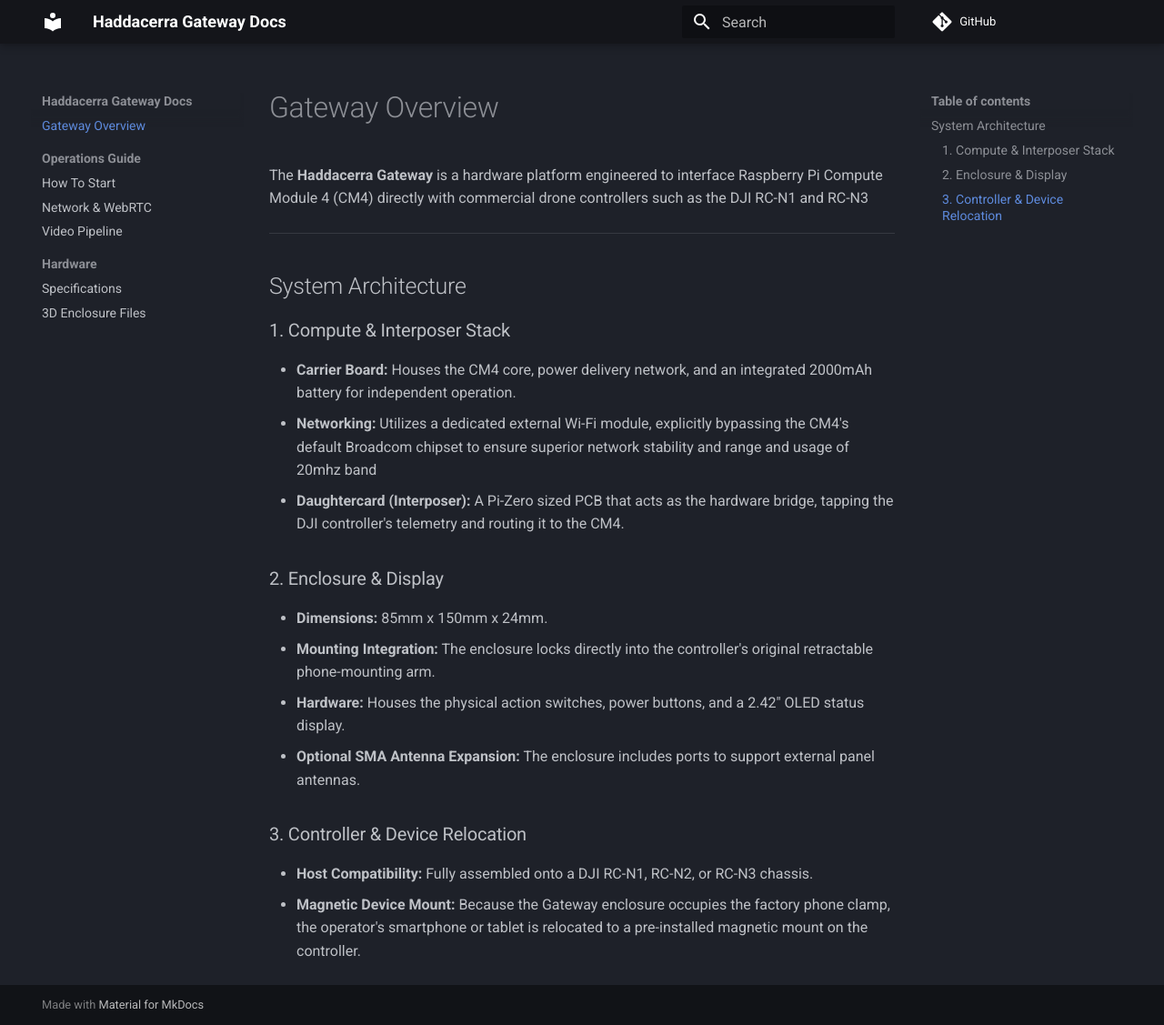
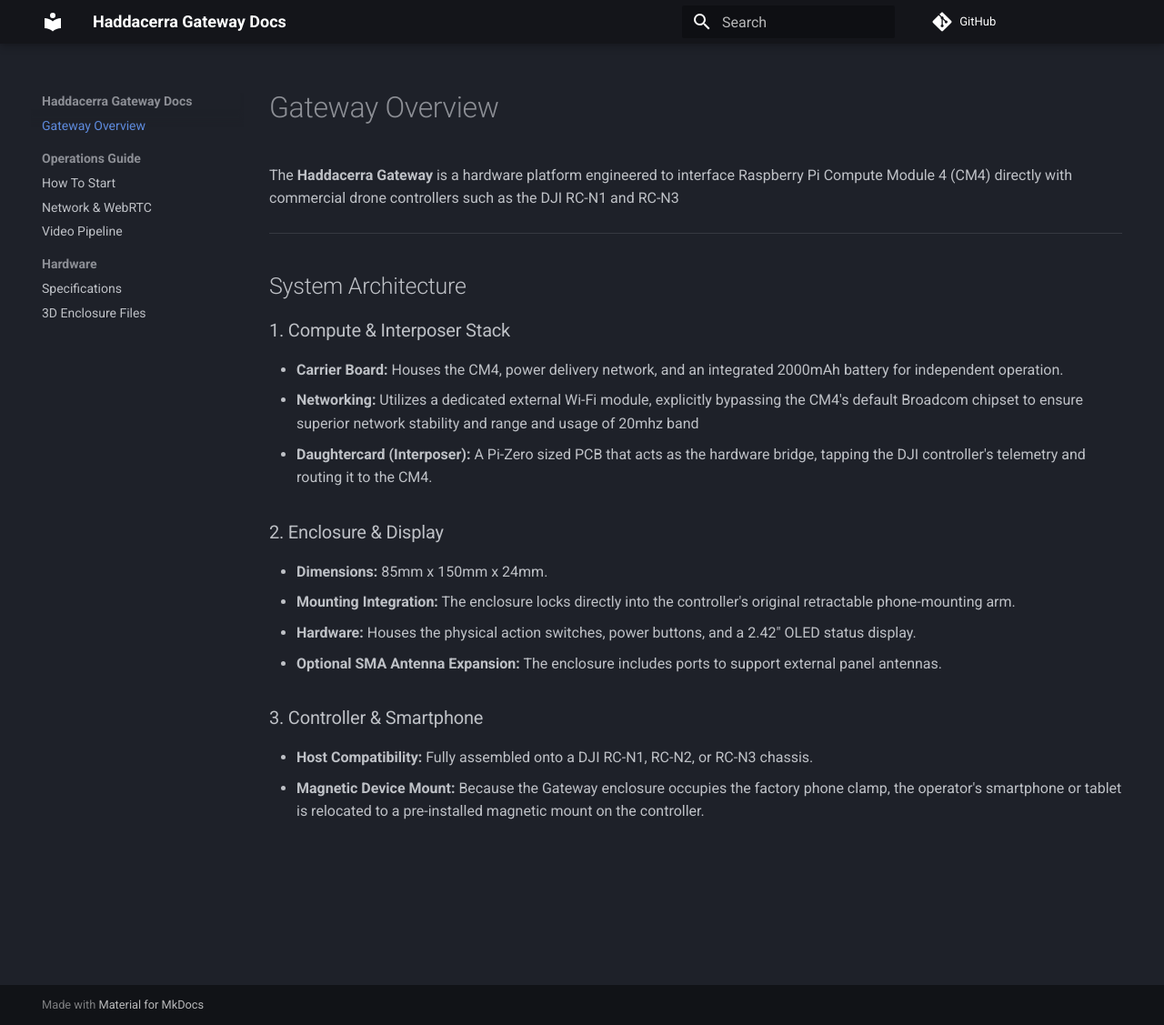
Before and after one commit to Haddacerra/docs, an MkDocs documentation site: the page built from docs/index.md, in a window 1280 px wide and 1127 px high. Shown: the whole window at 91% size. Built offline with MkDocs 1.6.1 and Material for MkDocs 9.7.7, drawn with Linux system fonts in a browser that asks for light colours; comment, search, counter and statistics services are not loaded.

Commit message:
table fixes and text fixes

```diff
--- a/docs/index.md
+++ b/docs/index.md
@@ -5,7 +5,7 @@
 ## System Architecture
 
 ### 1. Compute & Interposer Stack
-* **Carrier Board:** Houses the CM4 core, power delivery network, and an integrated 2000mAh battery for independent operation.
+* **Carrier Board:** Houses the CM4, power delivery network, and an integrated 2000mAh battery for independent operation.
 * **Networking:** Utilizes a dedicated external Wi-Fi module, explicitly bypassing the CM4's default Broadcom chipset to ensure superior network stability and range and usage of 20mhz band
 * **Daughtercard (Interposer):** A Pi-Zero sized PCB that acts as the hardware bridge, tapping the DJI controller's telemetry and routing it to the CM4.
 
@@ -15,6 +15,6 @@
 * **Hardware:** Houses the physical action switches, power buttons, and a 2.42" OLED status display.
 * **Optional SMA Antenna Expansion:** The enclosure includes ports to support external panel antennas.
 
-### 3. Controller & Device Relocation
+### 3. Controller & Smartphone
 * **Host Compatibility:** Fully assembled onto a DJI RC-N1, RC-N2, or RC-N3 chassis.
 * **Magnetic Device Mount:** Because the Gateway enclosure occupies the factory phone clamp, the operator's smartphone or tablet is relocated to a pre-installed magnetic mount on the controller.
--- a/mkdocs.yml
+++ b/mkdocs.yml
@@ -15,7 +15,7 @@
     - navigation.top
     - navigation.instant
     - navigation.tracking
-    - content.code.copy
+    - toc.integrate
 
 markdown_extensions:
   - admonition
@@ -26,6 +26,8 @@
   - pymdownx.tabbed:
       alternate_style: true
   - tables
+  - toc:
+      toc_depth: 0 # Disables generating sub-headings in the TOC tree
 
 nav:
   - Gateway Overview: index.md
```
Also changed, not shown: docs/operations/how-to.md (+5 -5 lines).
